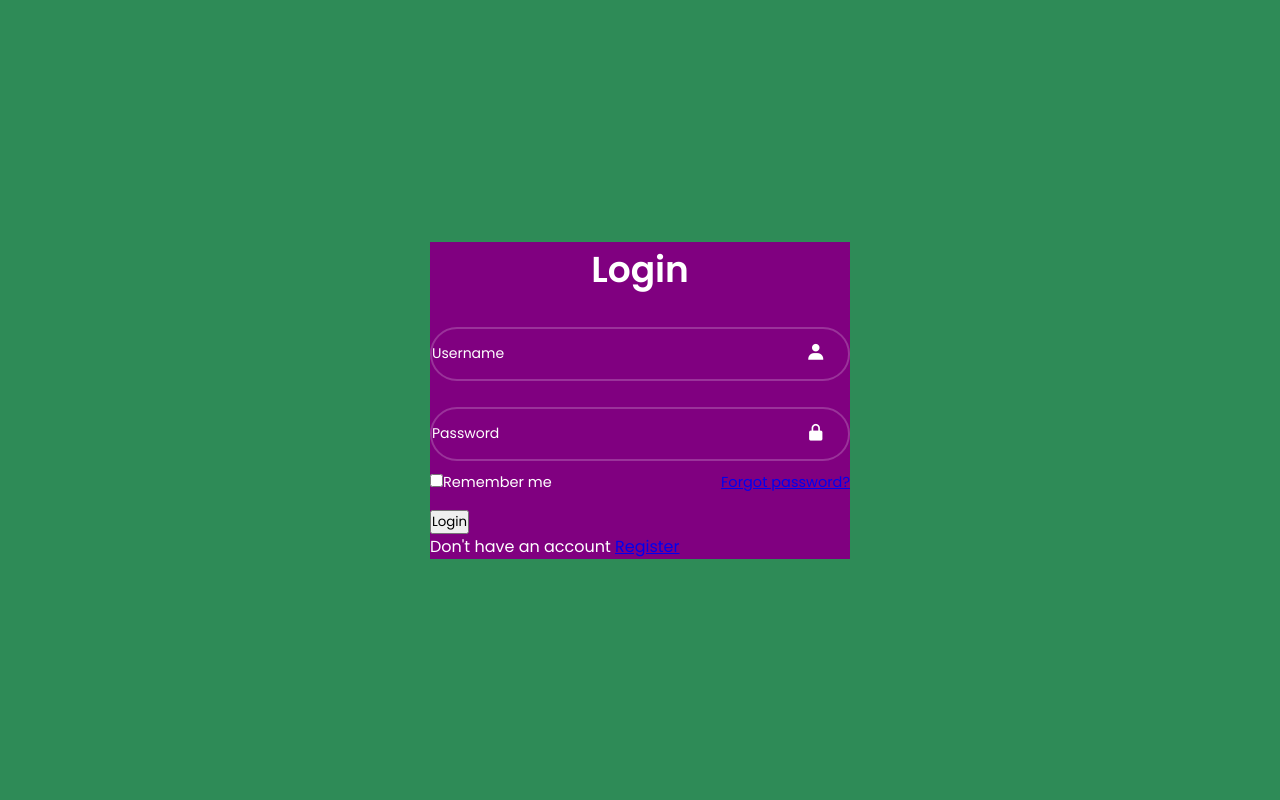
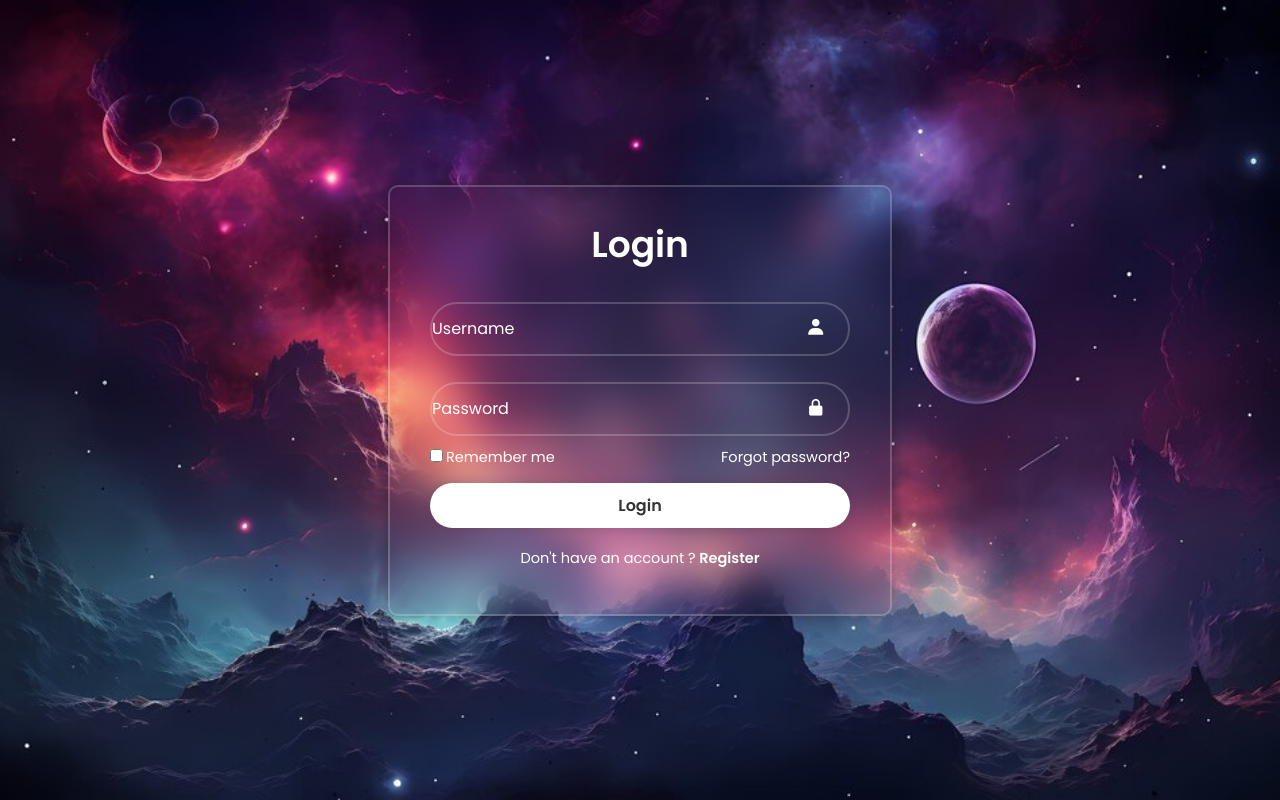
Before and after one commit to itsmeAk03/Login-form, a plain HTML site: page index.html in a window 1280 px wide. Drawn offline with nearby package versions, Linux system fonts and the light colour scheme.

Commit message:
modified css

```diff
--- a/index.html
+++ b/index.html
@@ -30,7 +30,7 @@
 
         <button type="submit" class="btn">Login</button>
         <div class="register-link">
-            <p>Don't have an account <a href="#">Register</a></p>
+            <p>Don't have an account ?<a href="#">  Register</a></p>
         </div>
         </form>
     </div>
--- a/style.css
+++ b/style.css
@@ -10,12 +10,19 @@ body{
     justify-content: center;
     align-items:center ;
     min-height: 100vh;
-    background-color: seagreen;
+    background: url('./assets/images/space-bg.jpg') no-repeat;
+    background-size: cover;
+    background-position: center;
 }
 .wrapper{
     width: 420px;
-    background:purple;
+    background:transparent;
+    border: 2px solid rgba(255, 255, 255, .2);
+    backdrop-filter: blur(20px);
+    box-shadow: 0 0 10px rgba(0, 0, 0, .2);
     color: #fff;
+    border-radius: 10px;
+    padding: 30px 40px;
 }
 .wrapper h1{
     font-size: 36px;
@@ -36,12 +43,13 @@ body{
     outline: none;
     border: 2px solid rgba(255, 255, 255, .2);
     border-radius: 40px;
-    font-size: 14px;
+    font-size: 16px;
     color: #fff;
     padding: 20px px 20px 20px;
 }
 .input-box input::placeholder{
     color: #fff;
+
 }
 .input-box i{
     position: absolute;
@@ -56,3 +64,41 @@ body{
     font-size: 14.5px;
     margin: -15px 0 15px;
 }
+
+.remember-forgot label input{
+    accent-color: #fff;
+    margin-right: 3px;
+}
+.remember-forgot a{
+    color: #fff;
+    text-decoration: none;
+}
+.remember-forgot a:hover{
+    text-decoration: underline;
+}
+.wrapper .btn{
+    width: 100%;
+    height: 45px;
+    background: #fff;
+    border: none;
+    outline: none;
+    border-radius: 40px;
+    box-shadow: 0 0 10px rgba(0, 0, 0, .1);
+    cursor: pointer;
+    font-size: 16px;
+    color: #333;
+    font-weight: 600;
+}
+.wrapper .register-link{
+    font-size: 14.5px;
+    text-align: center;
+    margin:20px 0 15px;
+}
+.register-link p a{
+    color: #fff;
+    text-decoration: none;
+    font-weight: 600;
+}
+.register-link a:hover{
+    text-decoration: underline;
+}
```
Also changed, not shown: img.jpg (added).
